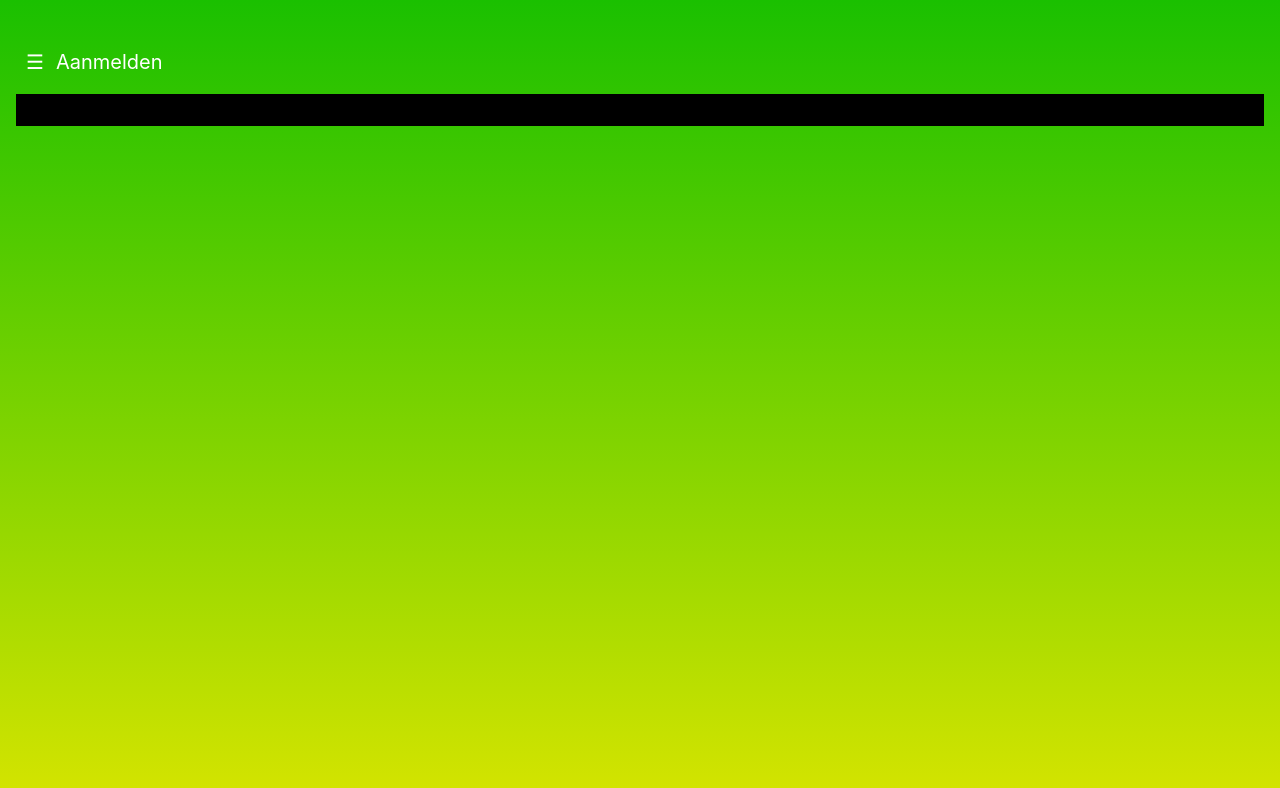
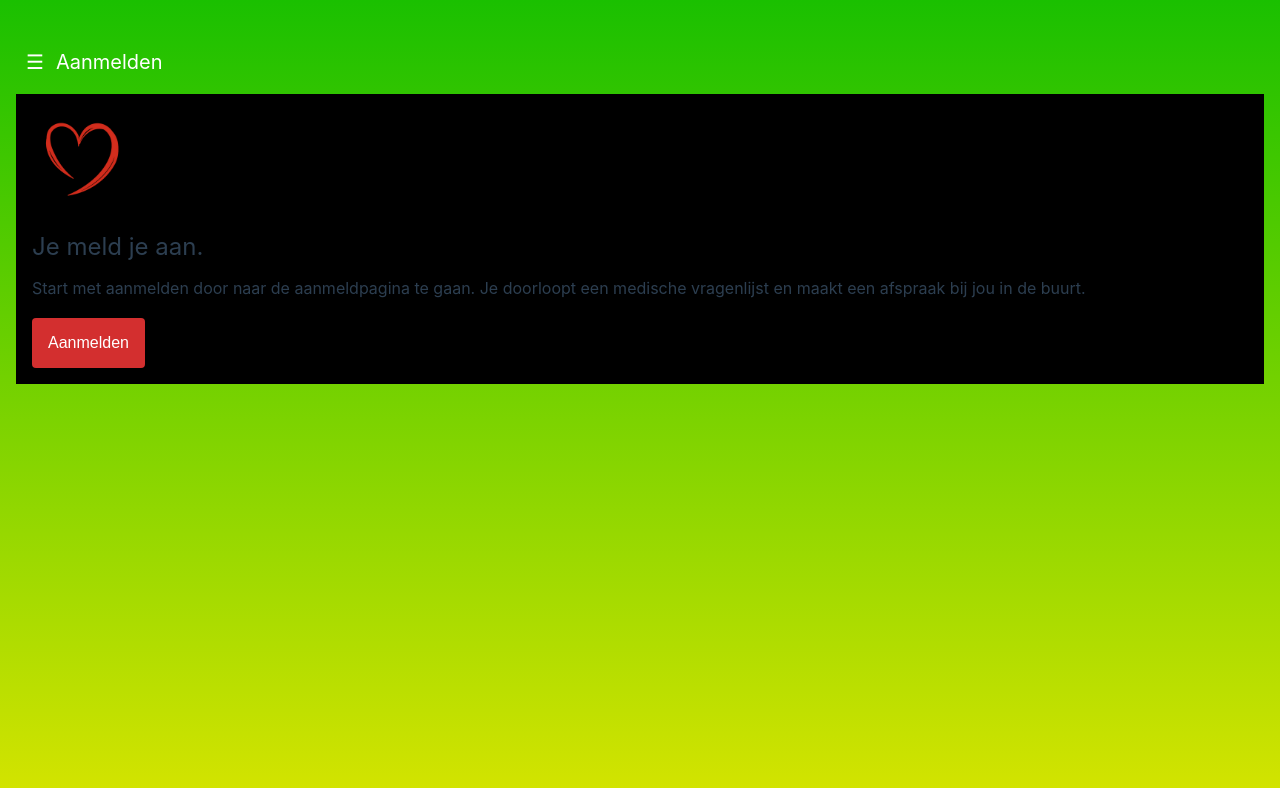
Before and after one commit to robijntje/Sanquin-Landing-Page, a Vue app: page /informatie/hoemeldikmeaan in a window 1280 px wide. Shown: the top 788 px of the page. Built offline with nearby package versions, Linux system fonts and the light colour scheme; a web font is replaced by a local one.

Commit message:
Added step to SignUpView
Added a step to the sign up view page. Styling still needs updating.

```diff
--- a/src/views/SignUpView.vue
+++ b/src/views/SignUpView.vue
@@ -3,13 +3,25 @@
     <header class="header">
       <h1 class="header-title">Aanmelden</h1>
     </header>
-<main>
-    <div class="content-box">
+    <main>
+      <div class="content-box">
+        <section class="step">
+          <div class="icon">
+            <img src="/src/assets/heart-new-red.png" height="100px" alt="Stap 1" />
+          </div>
+          <h2>Je meld je aan.</h2>
+          <p>
+            Start met aanmelden door naar de aanmeldpagina te gaan. Je doorloopt een
+            medische vragenlijst en maakt een afspraak bij jou in de buurt.
+          </p>
+          <button class="register-button">Aanmelden</button>
 
+        </section>
+      </div>
+    </main>
 
-    </div>
-    </main>
   </div>
+
 </template>
 
 <script>
@@ -17,9 +29,6 @@
 </script>
 
 <style scoped>
-body {
-  margin: 0;
-}
 
 .aanmelden {
   display: flex;
@@ -39,7 +48,6 @@ body {
   color: white;
   padding: 16px;
   margin-top: 30px;
-
 }
 
 .header-title {
@@ -52,7 +60,7 @@ h1 {
   margin: 0;
 }
 
-.contact-button {
+.register-button {
   background-color: #d32f2f;
   color: white;
   border: none;
@@ -62,4 +70,14 @@ h1 {
   display: flex;
   justify-content: center;
 }
+
+.step h2 {
+  font-size: 24px;
+  margin: 10px 0;
+}
+
+.step p {
+  font-size: 16px;
+  margin-bottom: 16px;
+}
 </style>
```
